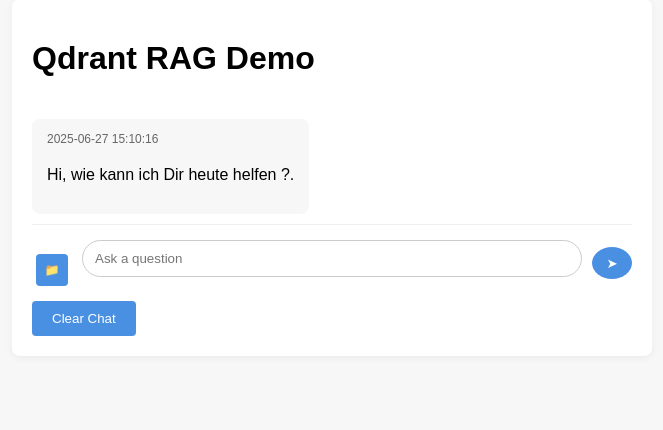
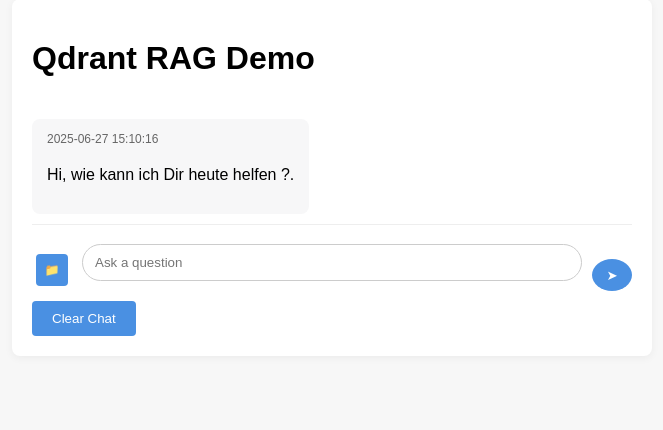
Before and after one commit to bennyhandball/Datenbanken, a Flask app: page / in a window 1280 px wide. Shown: the part 41-471 px from the top of the page, without its empty margins (308-971 px from the left). Run offline with Flask 3, Linux system fonts and the light colour scheme.

Commit message:
Revert "Fix alignment of chat form buttons"

```diff
--- a/static/style.css
+++ b/static/style.css
@@ -101,7 +101,7 @@
 
 #chat-form {
     display: flex;
-    align-items: center;
+    align-items: flex-end;
     gap: 10px;
     border-top: 1px solid #eee;
     padding-top: 10px;
```
